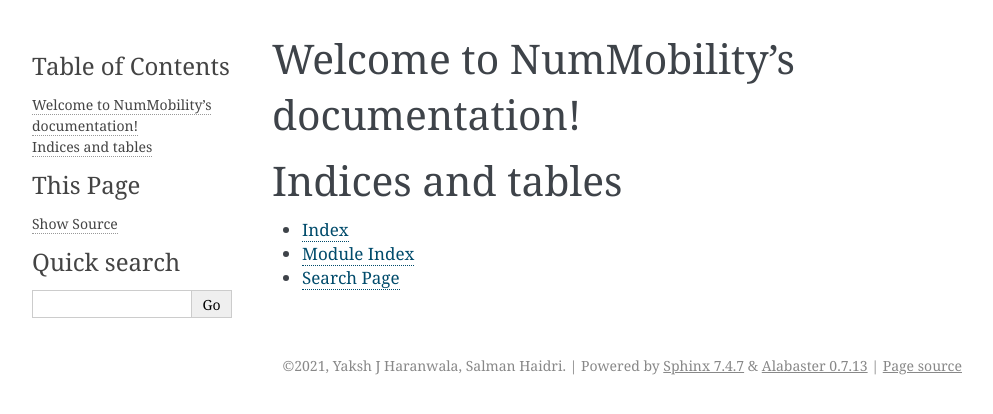
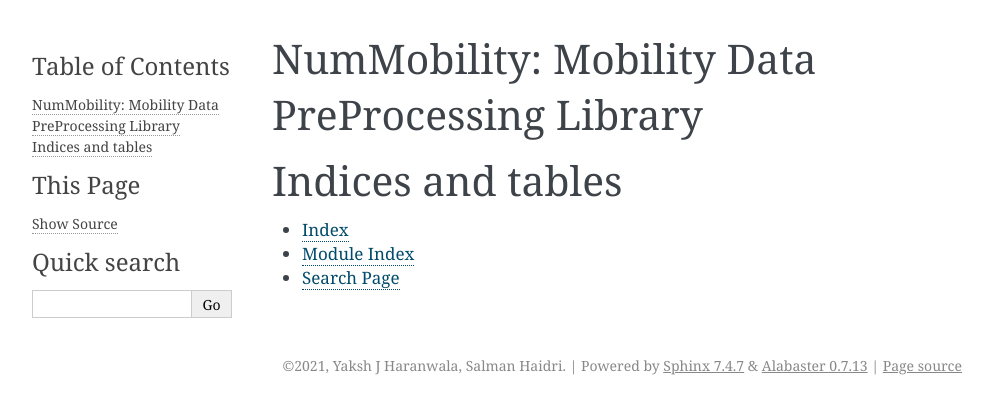
Before and after one commit to YakshHaranwala/PTRAIL, a Sphinx documentation site: the page built from docs/index.rst, in a window 1280 px wide. Shown: the top 414 px of the page, without its empty margins (148-1141 px from the left). Built offline with Sphinx 7.4.7, drawn with Linux system fonts in a browser that asks for light colours.

Commit message:
Changing doc index

```diff
--- a/docs/index.rst
+++ b/docs/index.rst
@@ -1,10 +1,5 @@
-.. NumMobility documentation master file, created by
-   sphinx-quickstart on Mon Jul  5 11:50:14 2021.
-   You can adapt this file completely to your liking, but it should at least
-   contain the root `toctree` directive.
-
-Welcome to NumMobility's documentation!
-=======================================
+NumMobility: Mobility Data PreProcessing Library
+================================================
 
 .. toctree::
    :maxdepth: 2
```
